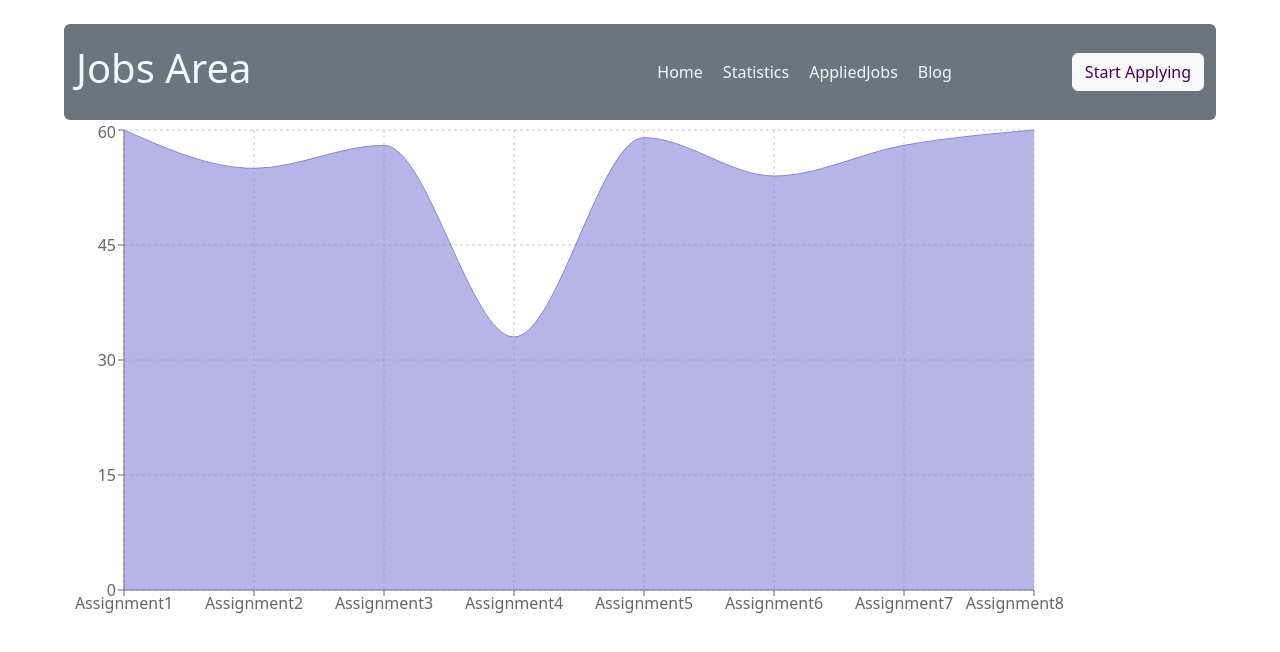
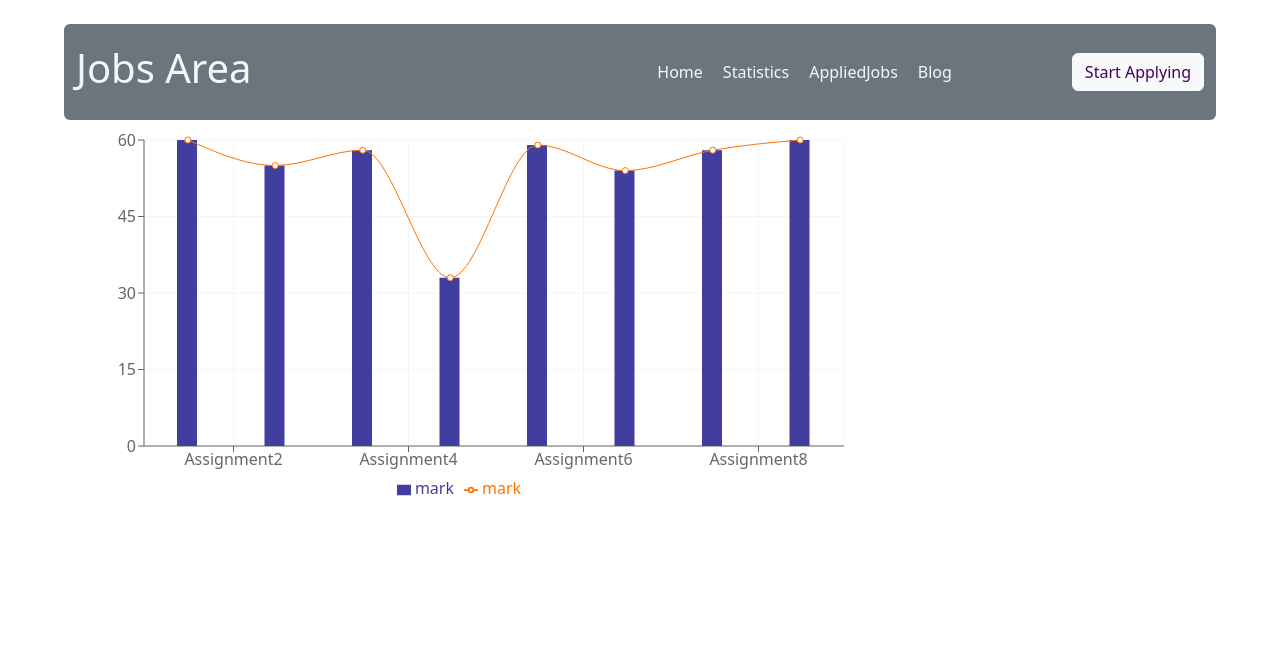
Before and after one commit to sakib21103090/Job-Area, a React (Vite) app: page /Statistics in a window 1280 px wide. Shown: the top 652 px of the page. Built offline with nearby package versions, Linux system fonts and the light colour scheme.

Commit message:
add  responcive

```diff
--- a/src/Components/AppliedJobs/AppliedJobs.jsx
+++ b/src/Components/AppliedJobs/AppliedJobs.jsx
@@ -10,8 +10,9 @@ import Button from 'react-bootstrap/Button';
 
 const AppliedJobs = () => {
     const appliedItems = JSON.parse(localStorage.getItem('applied'))
-    const data = useLoaderData();
-    const appliedJobs = data.jobs.filter(job=>appliedItems?.includes(job.id.toString())) || [];
+    const dataA = useLoaderData();
+
+    const appliedJobs = dataA?.jobs?.filter(job=>appliedItems?.includes(job.id.toString())) || [];
     const [allJobs,setAllJobs] = useState(appliedJobs)
     const [filteredJobs,setFilteredJobs] = useState(appliedJobs)
 
--- a/src/Components/AppliedJobs/JobFilter.jsx
+++ b/src/Components/AppliedJobs/JobFilter.jsx
@@ -16,7 +16,7 @@ else{
  return (
         <div className='d-flex justify-content-end py-3'>
             <Form.Select onChange={(e)=>handleChange(e.target.value)} className='w-25' aria-label="Default select example">
-      <option>Filter</option>
+
       <option value="Remote">Remote</option>
       <option value="Full-time">Full-Time</option>
     </Form.Select>
--- a/src/Components/FeaturedJobs/FeaturedJobs.jsx
+++ b/src/Components/FeaturedJobs/FeaturedJobs.jsx
@@ -53,7 +53,7 @@ const FeaturedJobs = ({jobs}) => {
             <div className="text-center">
                 <Button variant="info" className='text-center mx-auto '
                 onClick={handleSeeMore}
-                >{!seeAll?'See All Jobs':'See Less'}</Button>
+                >{!seeAll?'ShowAll':'Show'}</Button>
                 </div>
         </Container>
     </div>
--- a/src/Components/Header/Header.css
+++ b/src/Components/Header/Header.css
@@ -46,7 +46,3 @@ margin-right: 30px;
     height: 150px;
     margin-right: 10px;
 }
-.s-t{
-    margin-top: 20px;
-    background: #ffd2d2;
-}
--- a/src/Components/Header/Header.jsx
+++ b/src/Components/Header/Header.jsx
@@ -2,23 +2,35 @@ import React from 'react';
 import head from '../Header/head.jpg'
 import './Header.css'
 import Button from 'react-bootstrap/Button';
+import { Col, Container, Row } from 'react-bootstrap';
 
 
 const Header = () => {
     return (
-        <div className='style-header'>
-            <div className='style-text fw-bold' >
-               <h1>Success is <br /> what motivates me <br /> <span className='text-c'> to do a good job.</span></h1>
-               <div className='tt'>
-               <h5> hard work and perseverance will help me achieve greater professional success is what keeps me going. I feel that aligning the company's vision and values with my own is one way to achieve that</h5>
-               </div>
+            <div>
+            <Container className='pt-5'>
+                <Row className='align-items-center'>
+                <Col md={6} className=' fw-bold d-flex justify-content-center' >
+                    <div className="
 
-               <button className='Get-Started rounded'>Get Started</button>
+                    ">
+                        <h1>Success is<br /> what motivates me  <br /> <span className='text-c'>to do a good job</span></h1>
+                    <div className='tt'>
+                        <h5> hard work and perseverance will help me achieve greater professional success is what keeps me going. I feel that aligning the company's vision and values with my own is one way to achieve that</h5>
+                    </div>
+
+                    <button className='Get-Started rounded'>Get Started</button>
+                    </div>
+                </Col>
+                <Col md={6}>
+                    <img className=' img-fluid' src={head} alt="" />
+                </Col>
+                </Row>
+            </Container>
             </div>
-            <div>
-                <img className='image-style img-fluid' src={head} alt="" />
-            </div>
-        </div>
+
+
+
     );
 };
 
--- a/src/Components/Home/Home.css
+++ b/src/Components/Home/Home.css
@@ -4,6 +4,6 @@
 
 }
 .m-style{
-    margin-right:300px ;
+    margin-right:250px ;
 
 }
--- a/src/Components/JobDati/JobDetail.jsx
+++ b/src/Components/JobDati/JobDetail.jsx
@@ -38,7 +38,7 @@ const JobDetail = () => {
              </div>
             <div className='style-card'>
 
-            <Card border="info" style={{ width: '26rem'  }&&{height:'29rem'}}>
+            <Card border="info" style={{ width: '26rem'}&&{height:'29rem'}}>
         <Card.Header className='text-center'> <strong> Job Details</strong></Card.Header>
         <Card.Body>
           <Card.Text>
--- a/src/Components/Statistics/Statistics.jsx
+++ b/src/Components/Statistics/Statistics.jsx
@@ -1,11 +1,13 @@
 import React from "react";
 import {
-  AreaChart,
-  Area,
+  ComposedChart,
+  Line,
+  Bar,
   XAxis,
   YAxis,
   CartesianGrid,
-  Tooltip
+  Tooltip,
+  Legend
 } from "recharts";
 
 const Statistics = () => {
@@ -55,23 +57,25 @@ const Statistics = () => {
     return (
         <div>
 
-            <AreaChart
-      width={1000}
-      height={500}
+            <ComposedChart
+      width={800}
+      height={400}
       data={data}
       margin={{
-        top: 10,
-        right: 30,
-        left: 0,
-        bottom: 0
+        top: 20,
+        right: 20,
+        bottom: 20,
+        left: 20
       }}
     >
-      <CartesianGrid strokeDasharray="3 3" />
-      <XAxis dataKey="name" />
+      <CartesianGrid stroke="#f5f5f5" />
+      <XAxis dataKey="name" scale="band" />
       <YAxis />
       <Tooltip />
-      <Area type="monotone" dataKey="mark" stroke="#8884d8" fill="#8884d8" />
-    </AreaChart>
+      <Legend />
+      <Bar dataKey="mark" barSize={20} fill="#413ea0" />
+      <Line type="monotone" dataKey="mark" stroke="#ff7300" />
+    </ComposedChart>
         </div>
     );
 };
--- a/src/main.jsx
+++ b/src/main.jsx
@@ -24,7 +24,7 @@ const router = createBrowserRouter([
       {
         path:'/',
         element:<Home></Home>,
-        loader:() => fetch('fakedata1.json')
+        loader:() => fetch('/fakedata1.json')
       },
       {
         path:'Job/:id',
@@ -37,9 +37,9 @@ const router = createBrowserRouter([
         element:<Statistics></Statistics>
       },
       {
-        path:'/AppliedJobs',
+        path:'AppliedJobs',
         element:<AppliedJobs></AppliedJobs>,
-        loader:() => fetch('fakedata1.json')
+        loader:() => fetch('/fakedata1.json')
       },
       {
         path:'/Blog',
```
